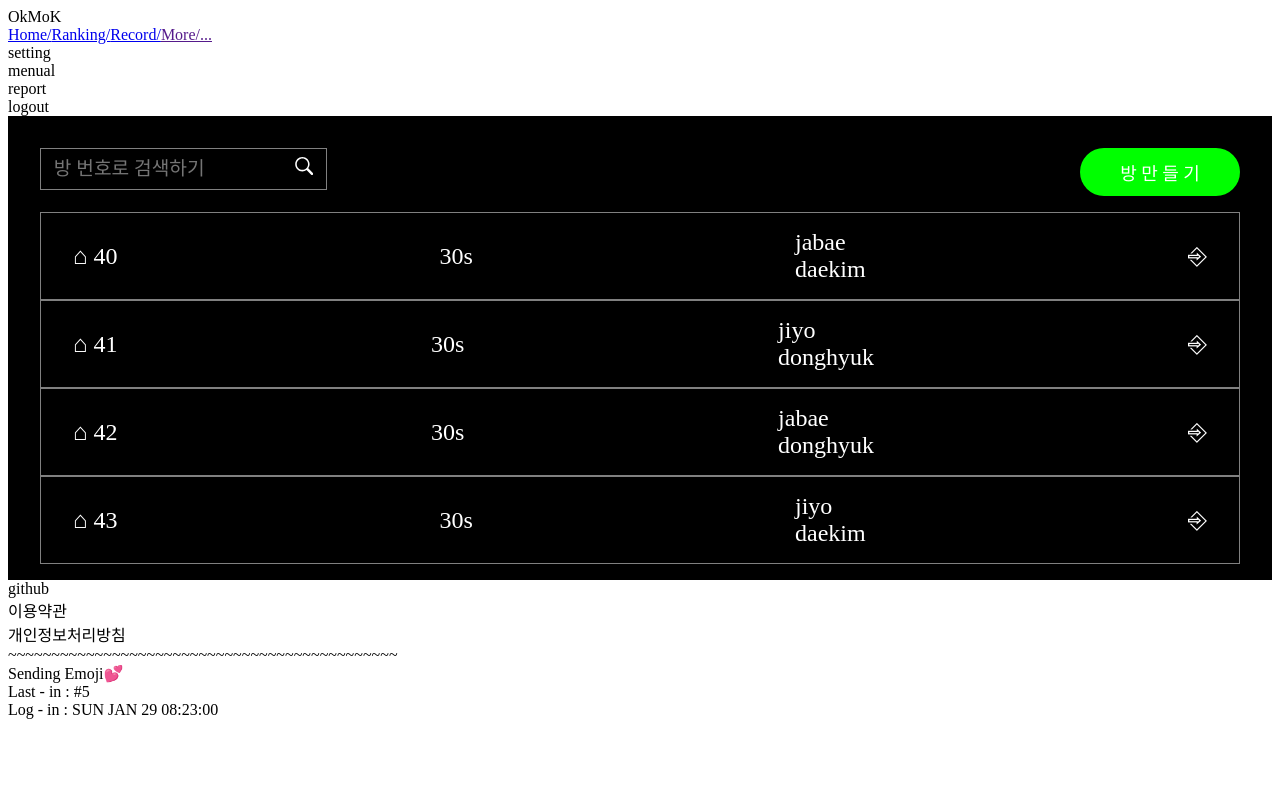
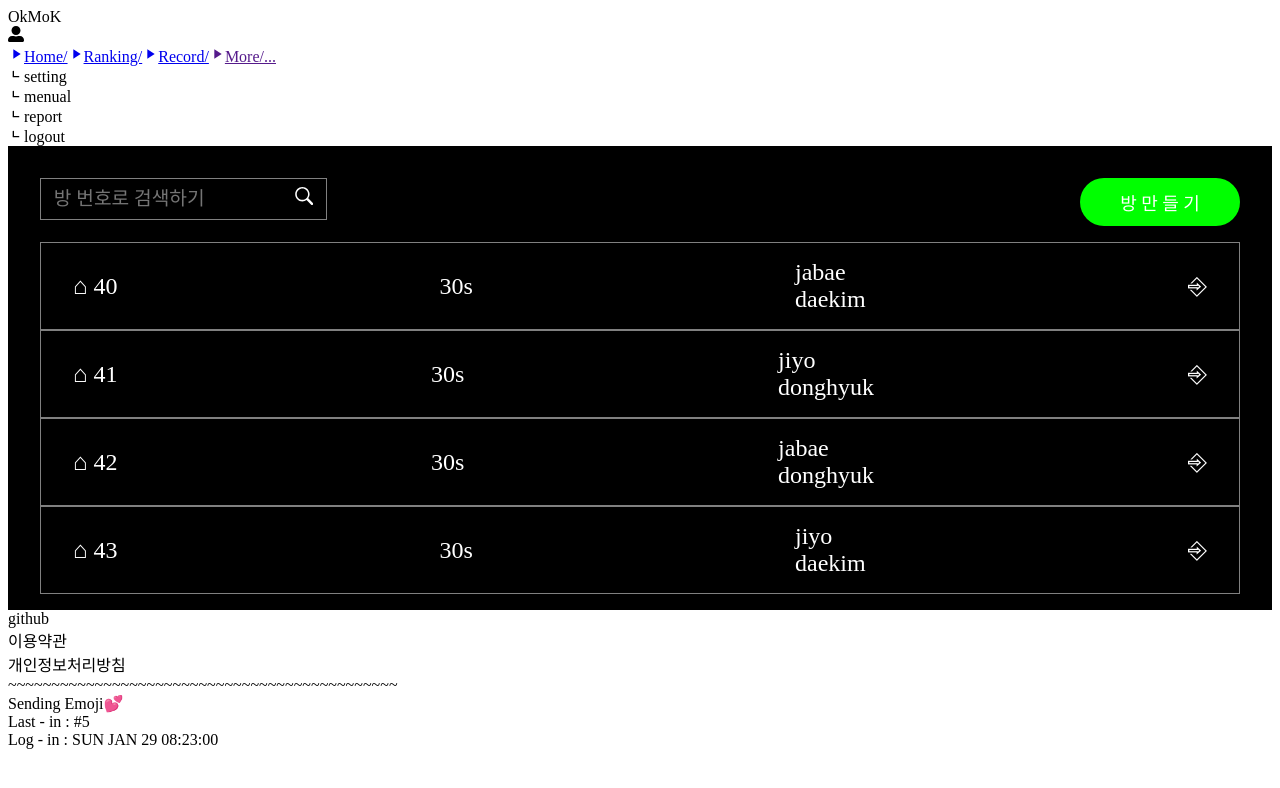
Before and after one commit to OkMoK-co/OkMoK, a Next.js app in the folder hybrid/: page / in a window 1280 px wide. Both pictures are taken after a click on the link "More/...". Shown: the top 788 px of the page. Built offline with nearby package versions, Linux system fonts and the light colour scheme.

Commit message:
[Feat] 아이콘 추가 #2

```diff
--- a/hybrid/src/components/layout/Header.tsx
+++ b/hybrid/src/components/layout/Header.tsx
@@ -1,8 +1,12 @@
+import { FaUserAlt } from 'react-icons/fa';
+
 export default function Header() {
   return (
     <header>
       <div>OkMoK</div>
-      <div></div>
+      <div>
+        <FaUserAlt />
+      </div>
     </header>
   );
 }
--- a/hybrid/src/components/layout/MobileChat.tsx
+++ b/hybrid/src/components/layout/MobileChat.tsx
@@ -1,7 +1,11 @@
+import { BsChatDotsFill } from 'react-icons/bs';
+
 export default function MobileChat() {
   return (
     <div>
-      <button>🍪</button>
+      <button>
+        <BsChatDotsFill />
+      </button>
     </div>
   );
 }
--- a/hybrid/src/components/layout/MobileNav.tsx
+++ b/hybrid/src/components/layout/MobileNav.tsx
@@ -1,4 +1,5 @@
 import { useState } from 'react';
+import { TfiMenu } from 'react-icons/tfi';
 import NavBar from './NavBar';
 
 export default function MobileNav() {
@@ -7,7 +8,9 @@ export default function MobileNav() {
 
   return (
     <div>
-      <div onClick={() => (setOpenNav(!openNav), setOpenMore(false))}>🍔</div>
+      <div onClick={() => (setOpenNav(!openNav), setOpenMore(false))}>
+        <TfiMenu />
+      </div>
       {openNav && <NavBar openMore={openMore} setOpenMore={setOpenMore} />}
     </div>
   );
--- a/hybrid/src/components/layout/NavBar.tsx
+++ b/hybrid/src/components/layout/NavBar.tsx
@@ -1,6 +1,8 @@
 'use client';
 
 import Link from 'next/link';
+import { MdPlayArrow } from 'react-icons/md';
+import { TbChevronDownLeft } from 'react-icons/tb';
 
 interface NavBarProps {
   openMore: boolean;
@@ -39,11 +41,17 @@ export default function NavBar({ openMore, setOpenMore }: NavBarProps) {
     <nav>
       {menu.map(({ label, path, clickHandler }, index) => (
         <Link href={path} key={index} onClick={(e) => clickHandler(e)}>
+          <MdPlayArrow />
           {label}
         </Link>
       ))}
       {openMore &&
-        menuMore.map((label, index) => <div key={index}>{label}</div>)}
+        menuMore.map((label, index) => (
+          <div key={index}>
+            <TbChevronDownLeft />
+            {label}
+          </div>
+        ))}
     </nav>
   );
 }
```
